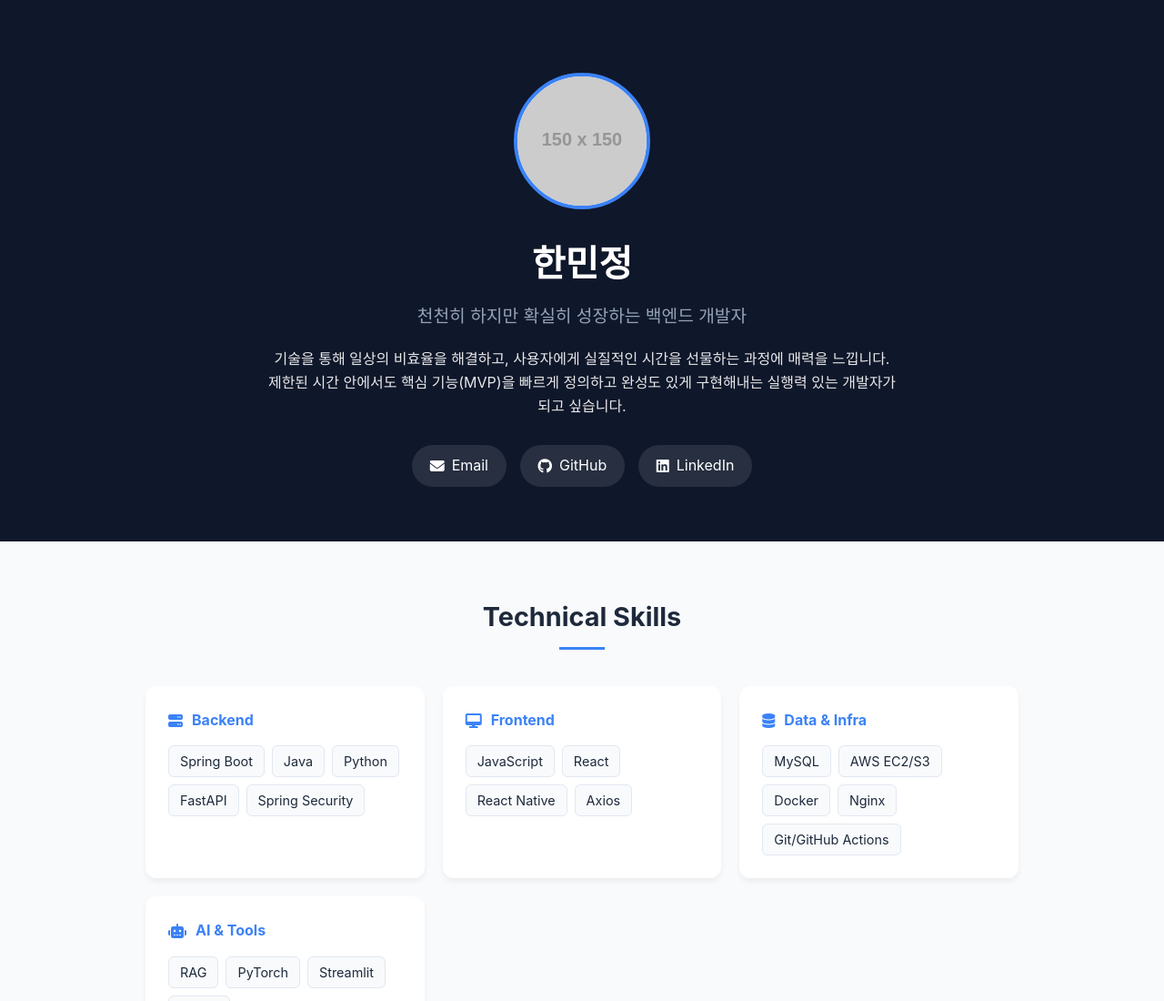
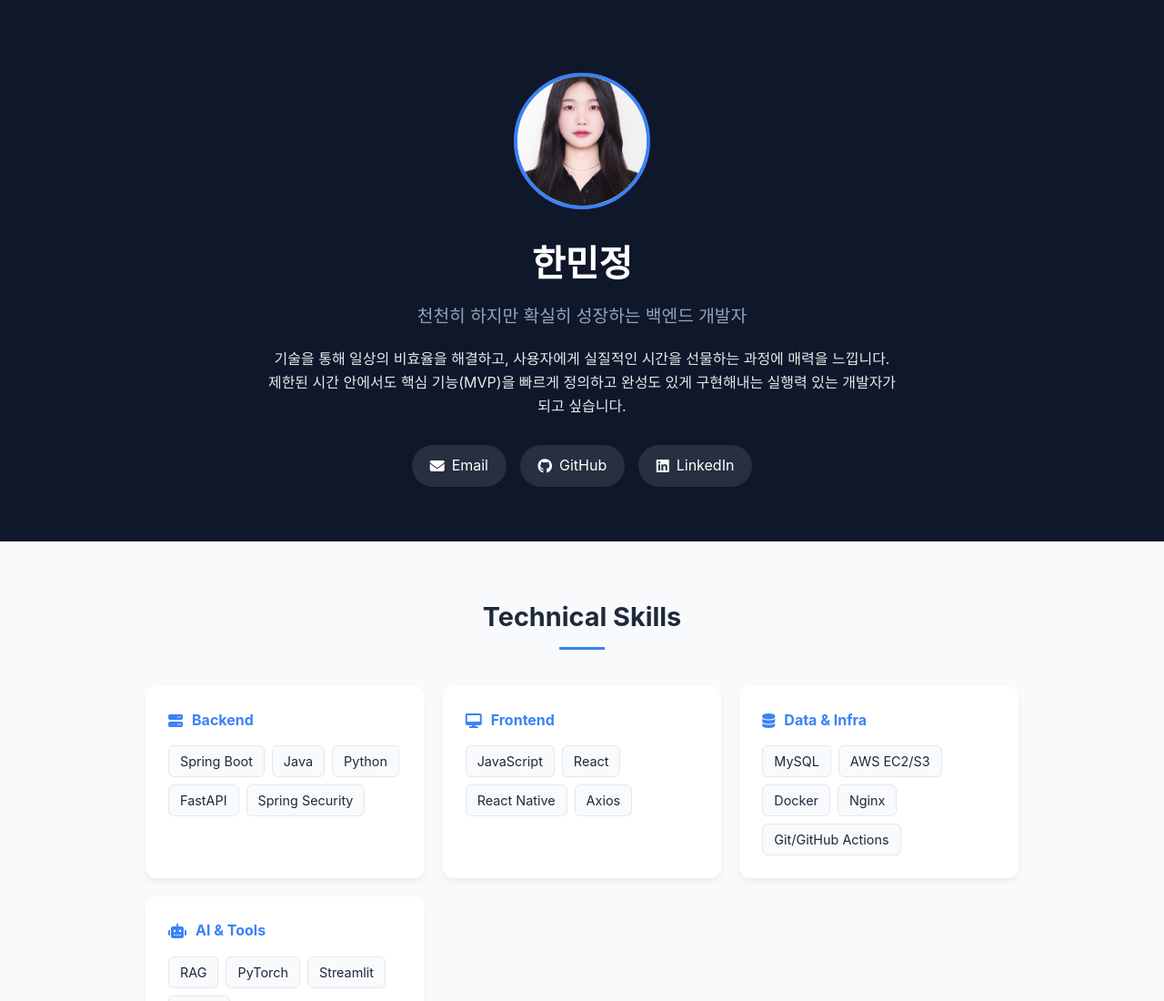
Before and after one commit to 1anminJ/Action-Log, a plain HTML site: page index.html in a window 1280 px wide. Shown: the top 1100 px of the page at 91% size. Drawn offline with Linux system fonts and the light colour scheme; placeholder pictures from the web are drawn by us.

Commit message:
Update index.html

```diff
--- a/index.html
+++ b/index.html
@@ -83,7 +83,7 @@
 
     <header>
         <div class="container">
-            <img src="images/증사.png" alt="한민정 프로필" class="profile-img" onerror="this.src='https://via.placeholder.com/150?text=Profile'">
+            <img src="images/증사.JPG" alt="한민정 프로필" class="profile-img" onerror="this.src='https://via.placeholder.com/150?text=Profile'">
             <h1 class="hero-title">한민정</h1>
             <p class="hero-subtitle">천천히 하지만 확실히 성장하는 백엔드 개발자</p>
             <p class="hero-desc">
```
